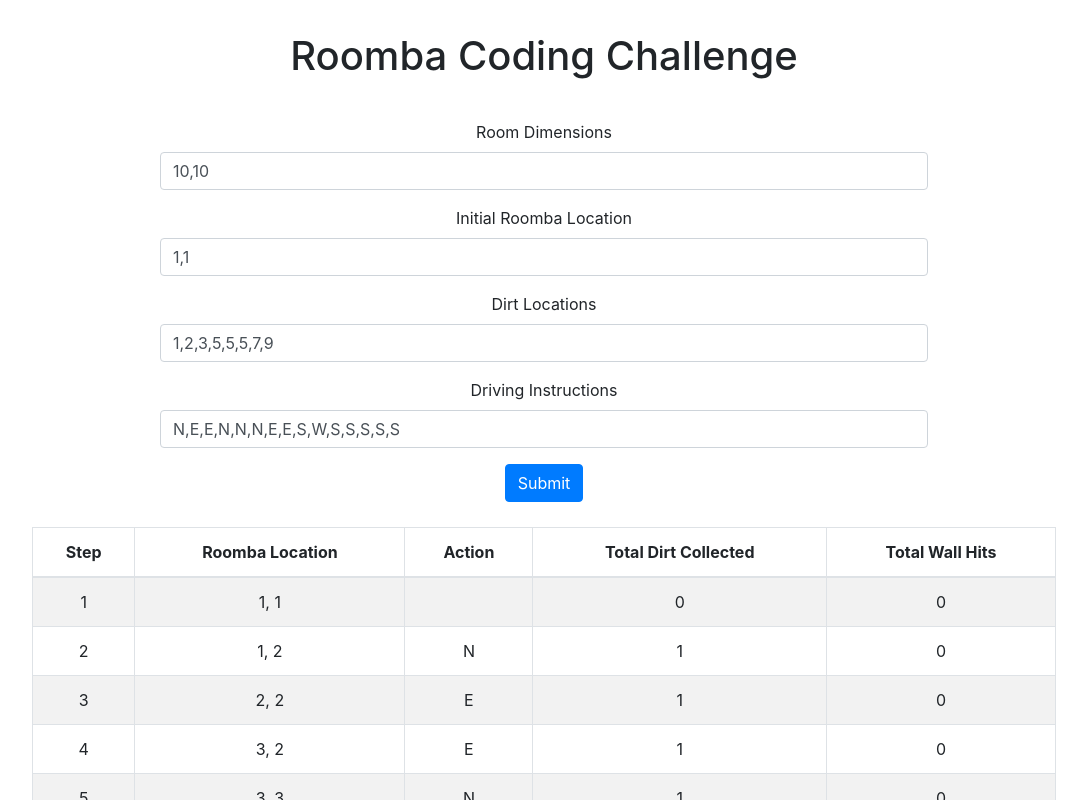
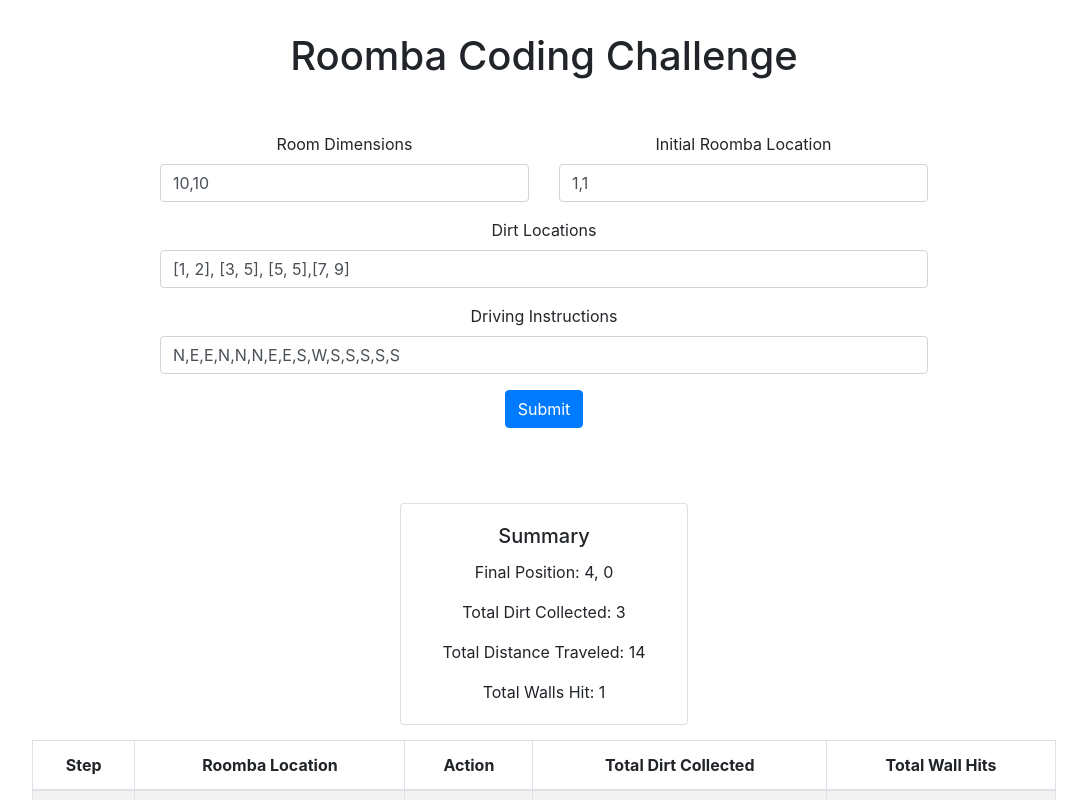
Before and after one commit to trtincher/Roomba-Coding-Challenge, a React (Create React App) app: page / in a window 1280 px wide. Shown: the top 800 px of the page, without its empty margins (96-1183 px from the left). Built offline with nearby package versions, Linux system fonts and the light colour scheme.

Commit message:
Form is functional, changed SummaryCard position

```diff
--- a/src/App.js
+++ b/src/App.js
@@ -9,12 +9,7 @@
   const [input, setInput] = useState({
     roomDimensions: [10, 10],
     initialRoombaLocation: [1, 1],
-    dirtLocations: [
-      [1, 2],
-      [3, 5],
-      [5, 5],
-      [7, 9],
-    ],
+    dirtLocations: "[1, 2], [3, 5], [5, 5],[7, 9]",
     drivingInstructions: [
       "N",
       "E",
@@ -36,10 +31,14 @@
 
   const [output, setOutput] = useState([]);
 
+  console.log("input in App", input);
+  console.log("output in App", output);
+
   const buildTable = () => {
     let position = [...input.initialRoombaLocation];
     let dirtCount = 0;
     let wallCount = 0;
+    let dirtLocs = JSON.parse("[" + input.dirtLocations + "]");
 
     let tableRows = [
       {
@@ -82,9 +81,11 @@
         else wallCount++;
 
       //Check Position for Dirt
-      input.dirtLocations.forEach((location) => {
-        if (position[0] === location[0] && position[1] === location[1])
+      dirtLocs.forEach((location, index) => {
+        if (position[0] === location[0] && position[1] === location[1]) {
           dirtCount++;
+          dirtLocs.splice(index, 1);
+        }
       });
 
       //set tableRow Object
--- a/src/components/Form/Form.css
+++ b/src/components/Form/Form.css
@@ -1,4 +1,5 @@
 .formContainer {
-  margin: 0 auto;
+  margin: 20px auto;
   width: 60%;
+  padding-bottom: 50px;
 }
--- a/src/components/Form/Form.js
+++ b/src/components/Form/Form.js
@@ -3,6 +3,8 @@
 
 import Form from "react-bootstrap/Form";
 import Button from "react-bootstrap/Button";
+import Row from "react-bootstrap/Row";
+import Col from "react-bootstrap/Col";
 
 function FormComponent({ input, setInput }) {
   const [form, setForm] = useState({
@@ -12,17 +14,26 @@
   const handleSubmit = (e) => {
     e.preventDefault();
     console.log("submit clicked");
+    setInput(form);
   };
 
   const handleChange = (e) => {
+    let name = e.target.name;
+    let value = e.target.value;
+    if (name !== "dirtLocations") value = value.split(",");
+
     setForm({
       ...form,
-      [e.target.name]: e.target.value,
+      [name]: value,
     });
+    console.log(`[${name}]: ${value}`);
   };
+
   return (
     <div className="formContainer">
       <Form onSubmit={handleSubmit}>
+        <Row>
+          <Col>
             <Form.Group controlId="room-dimensions">
               <Form.Label>Room Dimensions</Form.Label>
               <Form.Control
@@ -33,6 +44,8 @@
                 onChange={handleChange}
               />
             </Form.Group>
+          </Col>
+          <Col>
             <Form.Group controlId="initial-roomba-location">
               <Form.Label>Initial Roomba Location</Form.Label>
               <Form.Control
@@ -43,6 +56,8 @@
                 onChange={handleChange}
               />
             </Form.Group>
+          </Col>
+        </Row>
         <Form.Group controlId="dirt-locations">
           <Form.Label>Dirt Locations</Form.Label>
           <Form.Control
--- /dev/null
+++ b/src/components/Summary/Summary.css
@@ -0,0 +1,3 @@
+.summaryCard {
+  margin: 0 auto 15px auto;
+}
--- a/src/components/Summary/Summary.js
+++ b/src/components/Summary/Summary.js
@@ -1,5 +1,6 @@
-import React from "react";
+import React, { useEffect } from "react";
 import Card from "react-bootstrap/Card";
+import "./Summary.css";
 
 function Summary({ output }) {
   let finalStep = output[output.length - 1];
@@ -7,8 +8,9 @@
   console.log("finalStep", finalStep);
 
   return (
-    <Card style={{ width: "18rem" }}>
+    <Card style={{ width: "18rem" }} className="summaryCard">
       <Card.Body>
+        <Card.Title>Summary</Card.Title>
         <Card.Text>
           Final Position:{" "}
           {`${finalStep.roombaLocation[0]}, ${finalStep.roombaLocation[1]}`}
--- a/src/components/Table/Table.js
+++ b/src/components/Table/Table.js
@@ -4,7 +4,7 @@
 import Summary from "../Summary/Summary";
 
 function TableComponent({ output }) {
-  console.log("output", output);
+  // console.log("output", output);
 
   if (output[0] === undefined) return <h1>loading...</h1>;
 
@@ -20,6 +20,7 @@
 
   return (
     <div className="tableContainer">
+      <Summary output={output} />
       <Table responsive striped bordered hover>
         <thead>
           <tr>
@@ -32,7 +33,6 @@
         </thead>
         <tbody>{tableRows}</tbody>
       </Table>
-      <Summary output={output} />
     </div>
   );
 }
```
Lines whose indentation alone changed are shown as unchanged.
